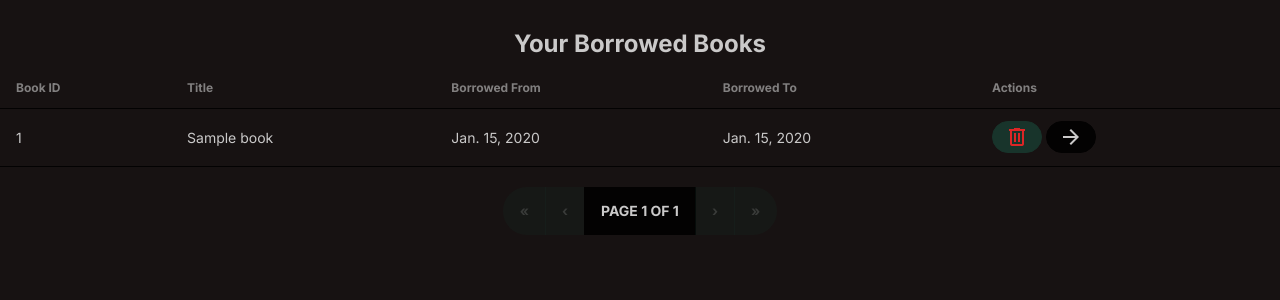
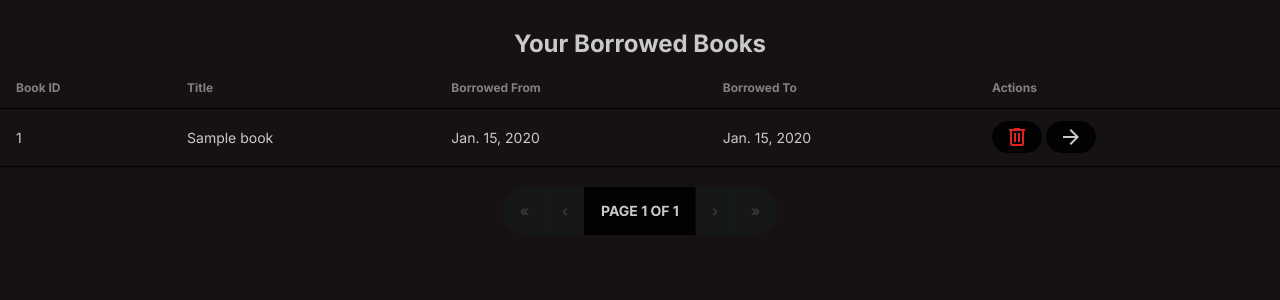
Before and after one commit to mlhmz/library_management, a Django app: page /borrowed_books in a window 1280 px wide. Shown: the part 64-364 px from the top of the page. Run offline with Django 4.2, Linux system fonts and the light colour scheme; a user stored in the database is signed in; tables that the repository leaves empty hold one stand-in row (values such as "Sample post"); style sheets or scripts are compiled from the project's sources.

Commit message:
Fix weird single button coloring

```diff
--- a/library/templates/borrowed_books.html
+++ b/library/templates/borrowed_books.html
@@ -28,7 +28,7 @@
                         <td>{{ entry.borrowed_from }}</td>
                         <td>{{ entry.borrowed_to }}</td>
                         <td>
-                            <a class="btn btn-sm btn-neutral hover:btn-neutral-focus"
+                            <a class="btn btn-sm"
                                href="{% url 'delete_borrowed_entry' entry.id %}">
                                 <span class="material-symbols-outlined text-red-600 cursor-pointer">delete</span>
                             </a>
```
